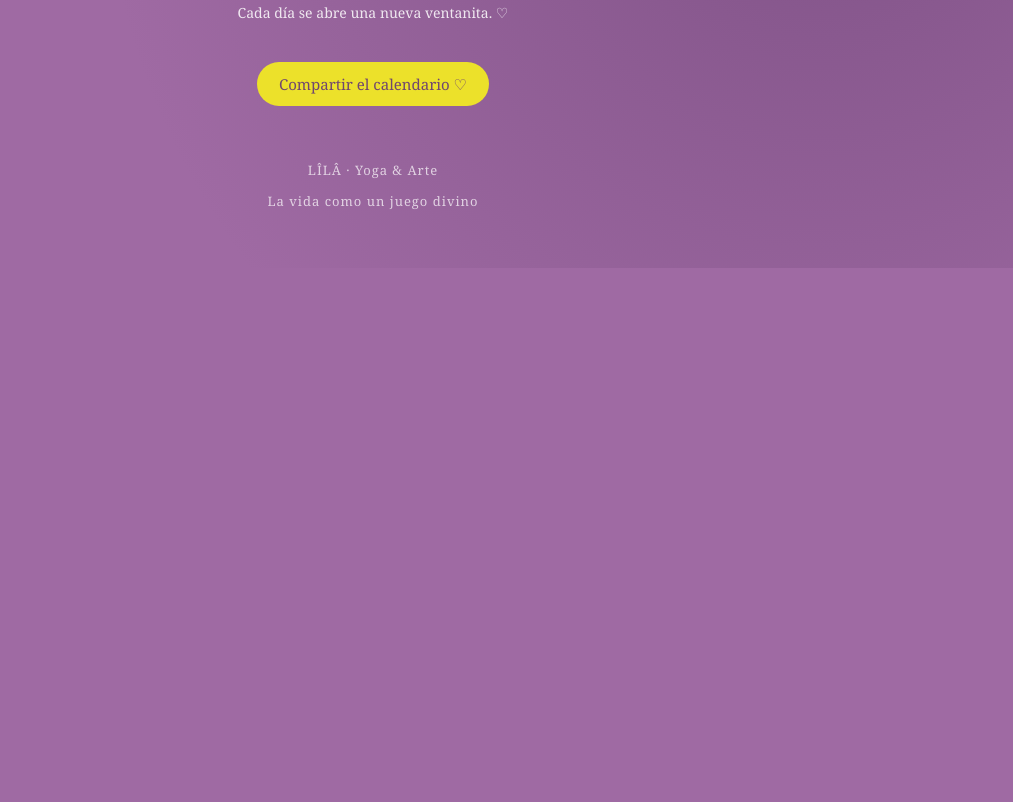
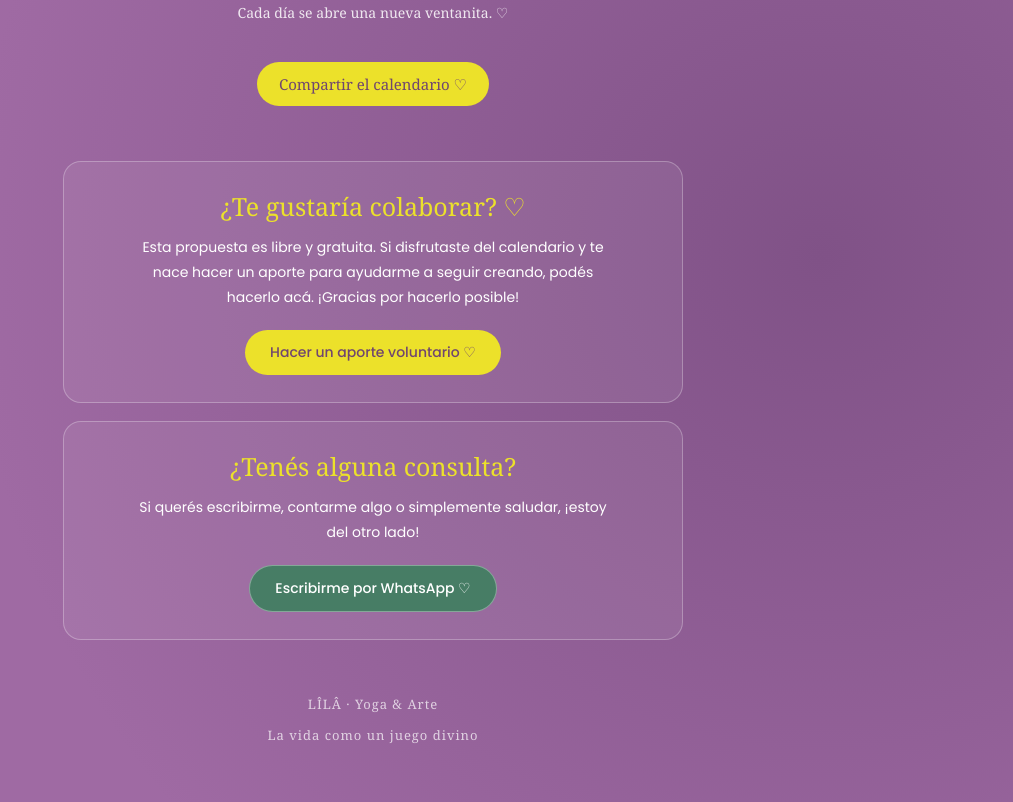
Before and after one commit to lila-yoga-arte/diciembre-magico-lila, a plain HTML site: page index.html in a window 1280 px wide. Shown: the part 1920-2722 px from the top of the page, without its empty margins (267-1280 px from the left). Before the commit the page ends 2188 px from the top, so only its background shows below. Drawn offline with Linux system fonts and the light colour scheme.

Commit message:
AGREGADO MP Y WPP

```diff
--- a/index.html
+++ b/index.html
@@ -158,6 +158,65 @@
       border-radius: 30px;
       text-decoration: none;
       font-size: 15px;
+      transition: transform .2s;
+    }
+
+    .share:hover,
+    .contact-button:hover {
+      transform: translateY(-3px);
+    }
+
+    /* SECCIÓN DE COLABORACIÓN Y CONTACTO */
+
+    .community {
+      max-width: 620px;
+      margin: 55px auto 0;
+      font-family: 'Poppins', sans-serif;
+    }
+
+    .community-card {
+      padding: 27px 24px;
+      margin-bottom: 18px;
+      border: 1px solid #ffffff45;
+      border-radius: 18px;
+      background: #ffffff12;
+    }
+
+    .community-card h3 {
+      color: var(--amarillo);
+      font-family: Georgia, serif;
+      font-size: 25px;
+      font-weight: normal;
+      margin: 0 0 12px;
+    }
+
+    .community-card p {
+      font-size: 14px;
+      line-height: 1.8;
+      margin: 0 auto 20px;
+      max-width: 480px;
+    }
+
+    .contact-button {
+      display: inline-block;
+      padding: 12px 25px;
+      border-radius: 30px;
+      text-decoration: none;
+      font-family: 'Poppins', sans-serif;
+      font-size: 14px;
+      font-weight: 500;
+      transition: transform .2s, background .2s;
+    }
+
+    .donate-button {
+      color: #70466f;
+      background: var(--amarillo);
+    }
+
+    .whatsapp-button {
+      color: #ffffff;
+      background: #477d65;
+      border: 1px solid #ffffff55;
     }
 
     footer {
@@ -219,6 +278,10 @@
       .intro {
         padding: 19px;
       }
+
+      .community-card {
+        padding: 23px 18px;
+      }
     }
   </style>
 </head>
@@ -251,6 +314,45 @@
     <a class="share" id="share" href="#" target="_blank" rel="noopener">
       Compartir el calendario ♡
     </a>
+
+    <!-- COLABORACIÓN Y CONTACTO -->
+
+    <section class="community">
+
+      <div class="community-card">
+        <h3>¿Te gustaría colaborar? ♡</h3>
+        <p>
+          Esta propuesta es libre y gratuita. Si disfrutaste del calendario
+          y te nace hacer un aporte para ayudarme a seguir creando,
+          podés hacerlo acá. ¡Gracias por hacerlo posible!
+        </p>
+        <a
+          class="contact-button donate-button"
+          href="https://link.mercadopago.com.ar/lilayogaarte"
+          target="_blank"
+          rel="noopener noreferrer"
+        >
+          Hacer un aporte voluntario ♡
+        </a>
+      </div>
+
+      <div class="community-card">
+        <h3>¿Tenés alguna consulta?</h3>
+        <p>
+          Si querés escribirme, contarme algo o simplemente saludar,
+          ¡estoy del otro lado!
+        </p>
+        <a
+          class="contact-button whatsapp-button"
+          href="https://wa.me/5491140651719?text=%C2%A1Hola%20Yami!%20Estoy%20disfrutando%20del%20Calendario%20de%20Adviento%20Yogui.%20%E2%99%A1"
+          target="_blank"
+          rel="noopener noreferrer"
+        >
+          Escribirme por WhatsApp ♡
+        </a>
+      </div>
+
+    </section>
 
     <footer>
       LÎLÂ · Yoga & Arte
```
